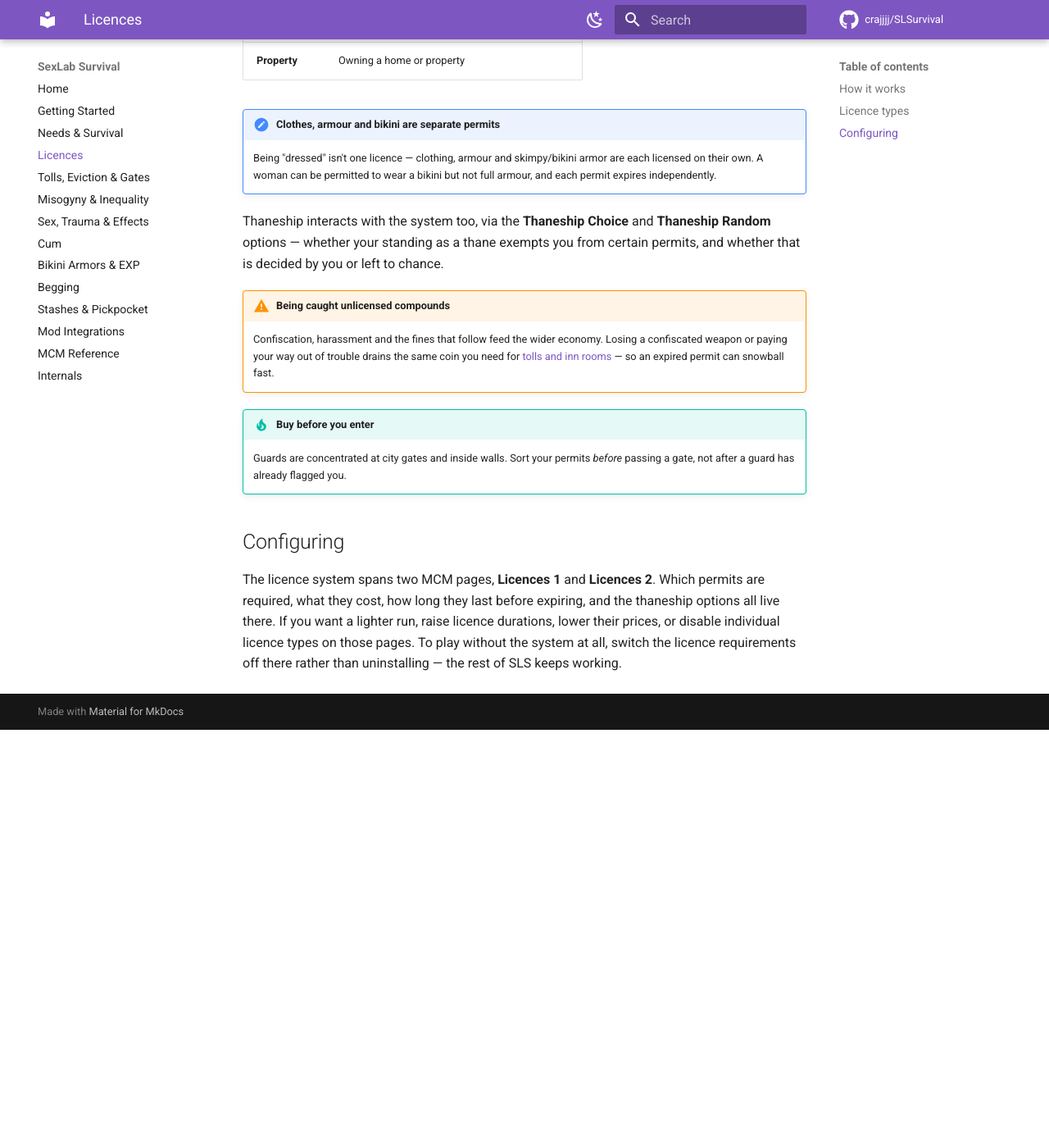
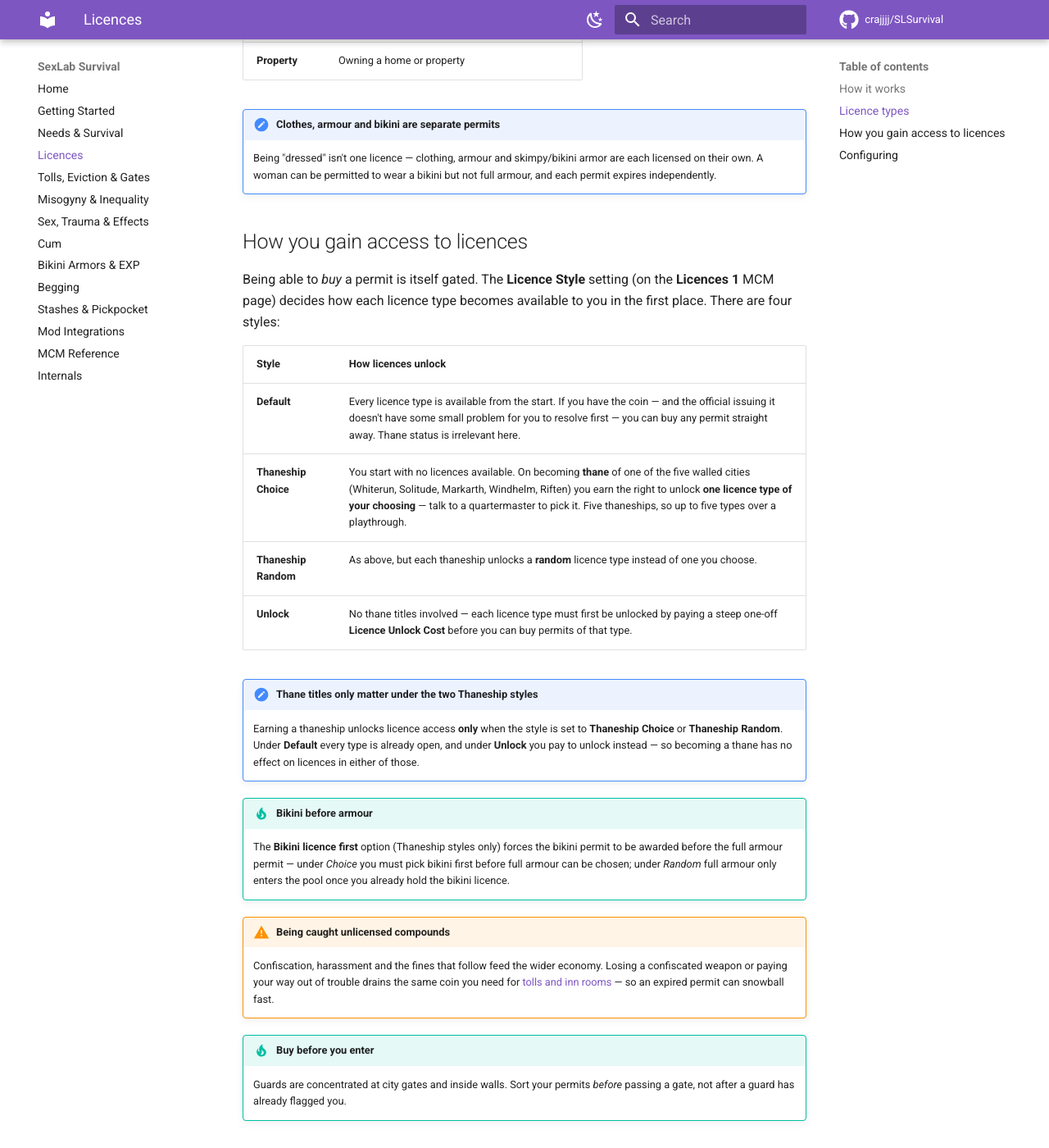
Before and after one commit to crajjjj/SLSurvival, an MkDocs documentation site: the page built from docs/players/licences.md, in a window 1280 px wide and 1400 px high, scrolled down 1110 px. Shown: the whole window at 82% size. Built offline with MkDocs 1.6.1 and Material for MkDocs 9.7.7, drawn with Linux system fonts in a browser that asks for light colours; comment, search, counter and statistics services are not loaded; before the commit the page ends 2000 px from its top, so only the background shows below that; some of the changed text lies outside the part shown.

Commit message:
0.709: document the four licence styles in the player docs
Replace the one vague Thaneship sentence with a table covering Default,
Thaneship Choice, Thaneship Random and Unlock, matching the in-game MCM
wording, plus the bikini-first and style-change-resets caveats.

```diff
--- a/docs/players/licences.md
+++ b/docs/players/licences.md
@@ -27,7 +27,22 @@ SLS issues a permit for nearly everything a free person would take for granted.
 !!! note "Clothes, armour and bikini are separate permits"
     Being "dressed" isn't one licence — clothing, armour and skimpy/bikini armor are each licensed on their own. A woman can be permitted to wear a bikini but not full armour, and each permit expires independently.
 
-Thaneship interacts with the system too, via the **Thaneship Choice** and **Thaneship Random** options — whether your standing as a thane exempts you from certain permits, and whether that is decided by you or left to chance.
+## How you gain access to licences
+
+Being able to *buy* a permit is itself gated. The **Licence Style** setting (on the **Licences 1** MCM page) decides how each licence type becomes available to you in the first place. There are four styles:
+
+| Style | How licences unlock |
+|-------|---------------------|
+| **Default** | Every licence type is available from the start. If you have the coin — and the official issuing it doesn't have some small problem for you to resolve first — you can buy any permit straight away. Thane status is irrelevant here. |
+| **Thaneship Choice** | You start with no licences available. On becoming **thane** of one of the five walled cities (Whiterun, Solitude, Markarth, Windhelm, Riften) you earn the right to unlock **one licence type of your choosing** — talk to a quartermaster to pick it. Five thaneships, so up to five types over a playthrough. |
+| **Thaneship Random** | As above, but each thaneship unlocks a **random** licence type instead of one you choose. |
+| **Unlock** | No thane titles involved — each licence type must first be unlocked by paying a steep one-off **Licence Unlock Cost** before you can buy permits of that type. |
+
+!!! note "Thane titles only matter under the two Thaneship styles"
+    Earning a thaneship unlocks licence access **only** when the style is set to **Thaneship Choice** or **Thaneship Random**. Under **Default** every type is already open, and under **Unlock** you pay to unlock instead — so becoming a thane has no effect on licences in either of those.
+
+!!! tip "Bikini before armour"
+    The **Bikini licence first** option (Thaneship styles only) forces the bikini permit to be awarded before the full armour permit — under *Choice* you must pick bikini first before full armour can be chosen; under *Random* full armour only enters the pool once you already hold the bikini licence.
 
 !!! warning "Being caught unlicensed compounds"
     Confiscation, harassment and the fines that follow feed the wider economy. Losing a confiscated weapon or paying your way out of trouble drains the same coin you need for [tolls and inn rooms](tolls-eviction-gates.md) — so an expired permit can snowball fast.
@@ -37,4 +52,7 @@ Thaneship interacts with the system too, via the **Thaneship Choice** and **Than
 
 ## Configuring
 
-The licence system spans two MCM pages, **Licences 1** and **Licences 2**. Which permits are required, what they cost, how long they last before expiring, and the thaneship options all live there. If you want a lighter run, raise licence durations, lower their prices, or disable individual licence types on those pages. To play without the system at all, switch the licence requirements off there rather than uninstalling — the rest of SLS keeps working.
+The licence system spans two MCM pages, **Licences 1** and **Licences 2**. The **Licence Style** dropdown (Licences 1) chooses how permits become available — Default, Thaneship Choice, Thaneship Random or Unlock, described above. Which permits are required, what they cost, how long they last before expiring, the Licence Unlock Cost (used by the *Unlock* style) and the bikini-first option all live there too. If you want a lighter run, raise licence durations, lower their prices, or disable individual licence types on those pages. To play without the system at all, switch the licence requirements off there rather than uninstalling — the rest of SLS keeps working.
+
+!!! warning "Changing style resets your unlocks"
+    Switching Licence Style while you already hold licences under a *Thaneship* style resets and re-locks everything. Under *Choice* you'll have to pick your licences at a quartermaster again; under *Random* new random licences are rolled. The MCM warns you before it applies the change.
```
